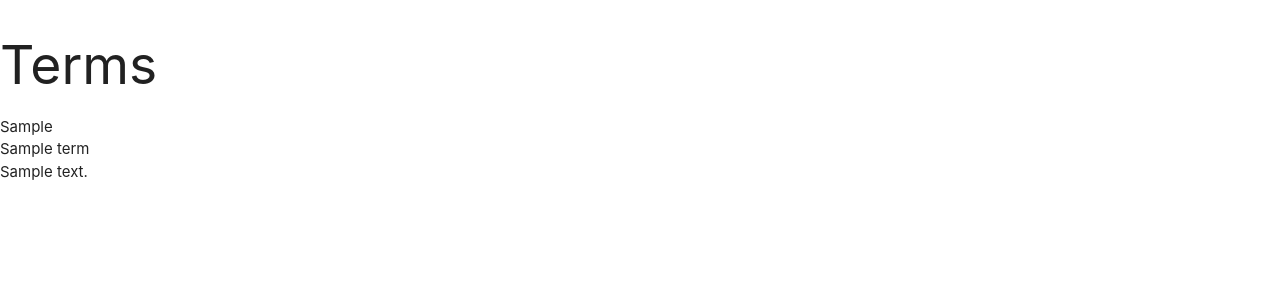
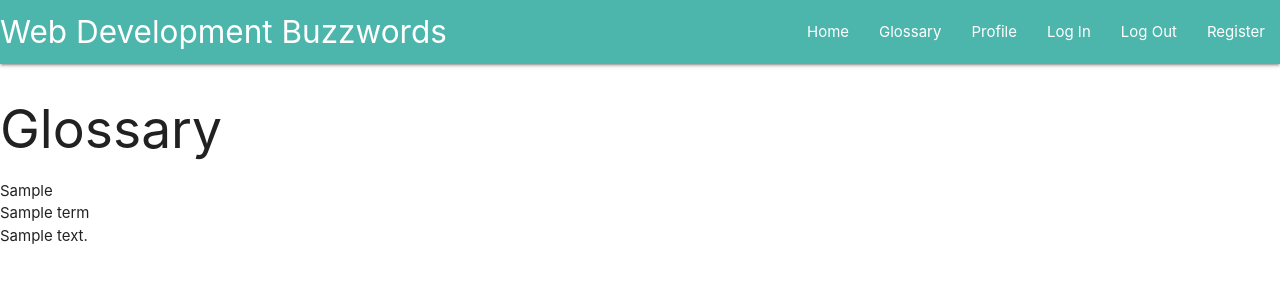
Before and after one commit to Nazulka/WD-Buzzwords, a Flask app: page / in a window 1280 px wide. Shown: the top 300 px of the page. Run offline with Flask 2, Linux system fonts and the light colour scheme; a database or web service that is not in the repository returns one stand-in record (values such as "Sample title"); some libraries are stand-ins or nearby versions.

Commit message:
Add favicon and fix the navbar

```diff
--- a/templates/base.html
+++ b/templates/base.html
@@ -10,9 +10,38 @@
     {% block styles %}
     {% endblock %}
     <title>WD Buzzwords</title>
+    <link rel="shortcut icon" type="image/png" href="{{ url_for('static', filename='img/dictionary.png') }}" />
 </head>
 <body>
+    <header>
 
+        <!-- Main navbar -->
+        <nav class="nav-extended teal lighten-2">
+            <div class="nav-wrapper">
+                <a href="#home" class="brand-logo">Web Development Buzzwords</a>
+                <a href="#" data-target="mobile-demo" class="sidenav-trigger"><i class="fas fa-bars"></i></a>
+                <ul class="right hide-on-med-and-down">
+                    <li><a href="#">Home</a></li>
+                    <li><a href="#">Glossary</a></li>
+                    <li><a href="#">Profile</a></li>
+                    <li><a href="#">Log In</a></li>
+                    <li><a href="#">Log Out</a></li>
+                    <li><a href="#">Register</a></li>
+                </ul>
+            </div>
+        </nav>
+
+        <!-- Mobile sidenav -->
+        <ul class="sidenav" id="mobile-demo">
+            <li><a href="#">Home</a></li>
+            <li><a href="#">Glossary</a></li>
+            <li><a href="#">Profile</a></li>
+            <li><a href="#">Log In</a></li>
+            <li><a href="#">Log Out</a></li>
+            <li><a href="#">Register</a></li>
+        </ul>
+
+    </header>
     {% block content %}
     {% endblock %}
 
--- a/templates/terms.html
+++ b/templates/terms.html
@@ -1,7 +1,7 @@
 {% extends "base.html" %}
 {% block content %}
 
-    <h2>Terms</h2>
+    <h2>Glossary</h2>
 
     {% for term in terms %}
         {{ term.first_letter }}<br>
```
Also changed, not shown: static/img/dictionary.png (added).
